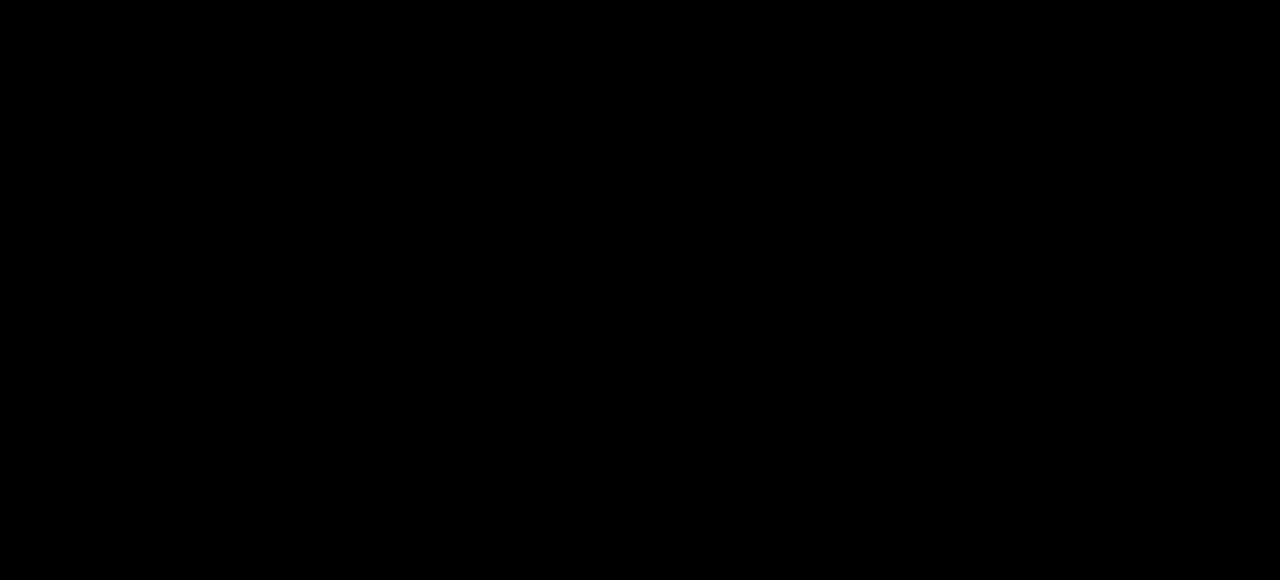
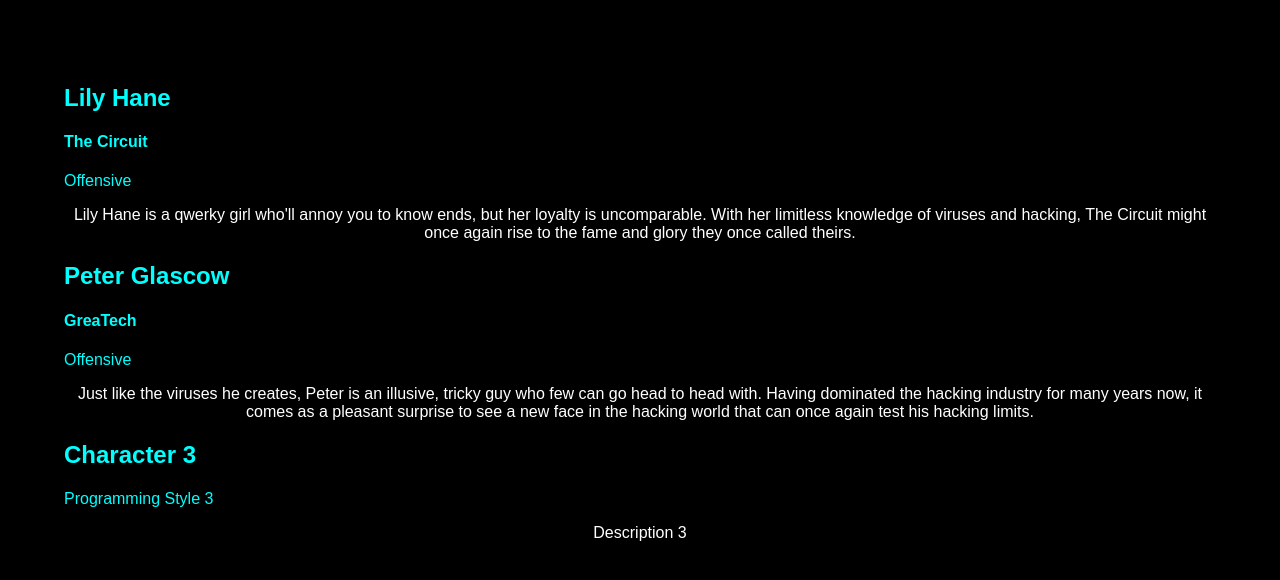
Before and after one commit to sarahgjacobs/the-circuit, a React (Create React App) app: page /characters in a window 1280 px wide. Before the commit this address had no page. Shown: the top 580 px of the page. Built offline with nearby package versions, Linux system fonts and the light colour scheme.

Commit message:
added cards

```diff
--- a/src/App.js
+++ b/src/App.js
@@ -1,26 +1,15 @@
 import React from 'react';
 import { BrowserRouter as Router, Route, Routes } from 'react-router-dom';
-// import '@fortawesome/fontawesome-free/css/all.min.css';
-
 import Home from './components/Home';
-
-// import Navbar from './components/Navbar';
-// import Projects from './components/Projects';
-// import Contact from './components/Contact';
-// import Sjportfolio from './components/Sjportfolio';
-// import About from './components/About';
-// import Footer from './components/Footer.js';
+import Characters from './components/Characters';
 
 function App() {
   return (
     <Router>
     {/* <Navbar /> */}
     <Routes>
-    {/* <Route path='/sjportfolio'element={<Sjportfolio />}/> */}
       <Route path='/'element={<Home />}/>
-      {/* <Route path='/about'element={<About />}/>
-      <Route path='/projects'element={<Projects />}/>
-      <Route path='/contact'element={<Contact />}/>     */}
+      <Route path='/characters'element={<Characters />}/>
     </Routes>
     {/* <Footer /> */}
   </Router>
--- /dev/null
+++ b/src/components/CharacterCard.js
@@ -0,0 +1,14 @@
+import React from 'react';
+
+function CharacterCard({ name, teamName, programmingStyle, description }) {
+  return (
+    <div className="character-card">
+      <h2 className="character-name">{name}</h2>
+      <h4 className='character-team-name'>{teamName}</h4>
+      <p className="character-programming-style">{programmingStyle}</p>
+      <p className="character-description">{description}</p>
+    </div>
+  );
+}
+
+export default CharacterCard;
--- a/src/components/Characters.js
+++ b/src/components/Characters.js
@@ -1,9 +1,30 @@
 
 import React from 'react';
+import CharacterCard from './CharacterCard';
 
 function Characters() {
   return (
     <section>
+       <div className="character-cards">
+        <CharacterCard
+          name="Lily Hane"
+          teamName="The Circuit"
+          programmingStyle="Offensive"
+          description="Lily Hane is a qwerky girl who'll annoy you to know ends, but her loyalty is uncomparable. With her limitless knowledge of viruses and hacking, The Circuit might once again rise to the fame and glory they once called theirs."
+        />
+        <CharacterCard
+          name="Peter Glascow"
+          teamName="GreaTech"
+          programmingStyle="Offensive"
+          description="Just like the viruses he creates, Peter is an illusive, tricky guy who few can go head to head with. Having dominated the hacking industry for many years now, it comes as a pleasant surprise to see a new face in the hacking world that can once again test his hacking limits."
+        />
+        <CharacterCard
+          name="Character 3"
+          teamName=""
+          programmingStyle="Programming Style 3"
+          description="Description 3"
+        />
+      </div>
 
     </section>
   );
--- a/src/components/Home.js
+++ b/src/components/Home.js
@@ -1,5 +1,7 @@
 
 import React from 'react';
+import { Link } from 'react-router-dom';
+
 
 function Home() {
   return (
@@ -16,7 +18,8 @@ function Home() {
   </div>
 </div>
 <div class="container">
-<button class="button">Enter The Circuit</button><br></br>
+<Link to="/characters" class="button">Enter The Circuit</Link>
+        <br />
 <a href="https://github.com/sarahgjacobs">Github</a>
 </div>
     </section>
--- a/src/index.css
+++ b/src/index.css
@@ -136,3 +136,39 @@ a {
 .bottom-gradient {
   bottom: 0;
 }
+
+/* Character page */
+.character-cards {
+  justify-content: center;
+  align-items: center;
+  padding: 5%;
+}
+
+.character-bubbles {
+  display: flex;
+  justify-content: center;
+}
+
+.character-bubble {
+  width: 100px;
+  height: 100px;
+  border-radius: 50%;
+  background-color: #f5f5f5;
+  color: #33CCFF;
+  display: flex;
+  flex-direction: column;
+  justify-content: center;
+  align-items: center;
+  margin: 10px;
+  cursor: pointer;
+}
+
+.character-name {
+  font-weight: bold;
+}
+
+.character-description {
+  margin-top: 10px;
+  text-align: center;
+  color: #fff;
+}
```
